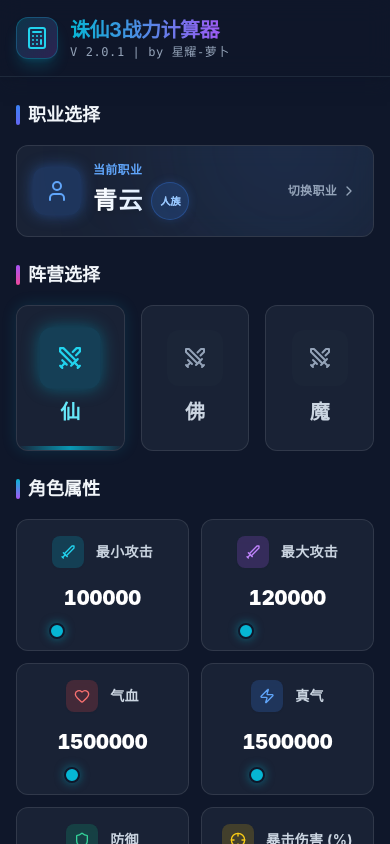
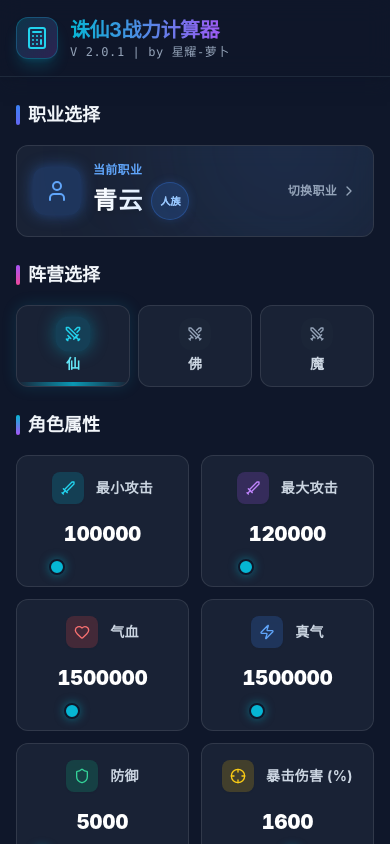
Before and after one commit to myonlystarWang/new_zx_calc, a React app in the folder web_app/: page / in a window 390 px wide. Shown: the top 844 px of the page. Built offline with nearby package versions, Linux system fonts and the light colour scheme; the HTML template or start-up script is replaced by a standard one.

Commit message:
缩小移动端阵营选择卡片大小

```diff
--- a/web_app/src/components/business/FactionSelector.tsx
+++ b/web_app/src/components/business/FactionSelector.tsx
@@ -19,7 +19,7 @@
                 阵营选择
             </h2>
 
-            <div className="grid grid-cols-3 gap-4">
+            <div className="grid grid-cols-3 gap-2 md:gap-4">
                 {FACTIONS.map((faction) => {
                     const isActive = userCharacter.Faction === faction.id;
 
@@ -54,22 +54,22 @@
                             key={faction.id}
                             onClick={() => updateCharacterClass(userCharacter.ClassID, faction.id as any)}
                             className={clsx(
-                                'glass-panel p-6 cursor-pointer transition-all duration-300 group relative overflow-hidden',
+                                'glass-panel p-3 md:p-6 cursor-pointer transition-all duration-300 group relative overflow-hidden',
                                 isActive ? colors.active : `border-slate-700 hover:bg-slate-800/50 ${colors.hover}`
                             )}
                         >
-                            <div className="flex flex-col items-center gap-3 text-center relative z-10">
+                            <div className="flex flex-col items-center gap-1 md:gap-3 text-center relative z-10">
                                 <div className={clsx(
-                                    'p-4 rounded-xl transition-all duration-300',
+                                    'p-2 md:p-4 rounded-xl transition-all duration-300',
                                     isActive
                                         ? `${colors.icon} scale-110`
                                         : 'bg-slate-800/50 text-slate-400 group-hover:bg-slate-700/50'
                                 )}>
-                                    <Swords className="w-6 h-6" />
+                                    <Swords className="w-4 h-4 md:w-6 md:h-6" />
                                 </div>
 
                                 <span className={clsx(
-                                    'font-bold text-xl',
+                                    'font-bold text-sm md:text-xl',
                                     isActive ? colors.text : 'text-slate-300'
                                 )}>
                                     {faction.name}
```
